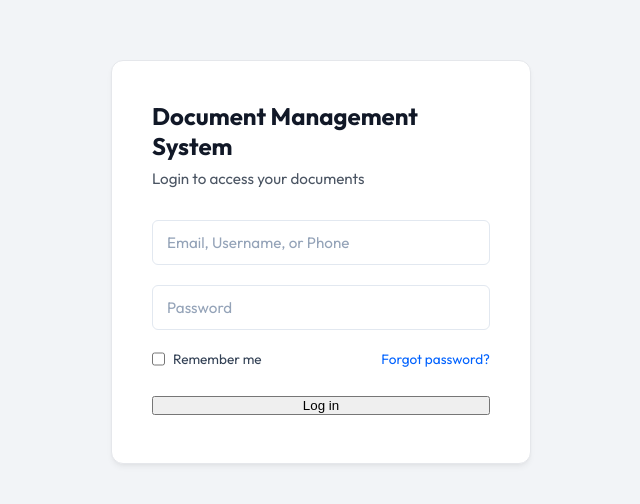
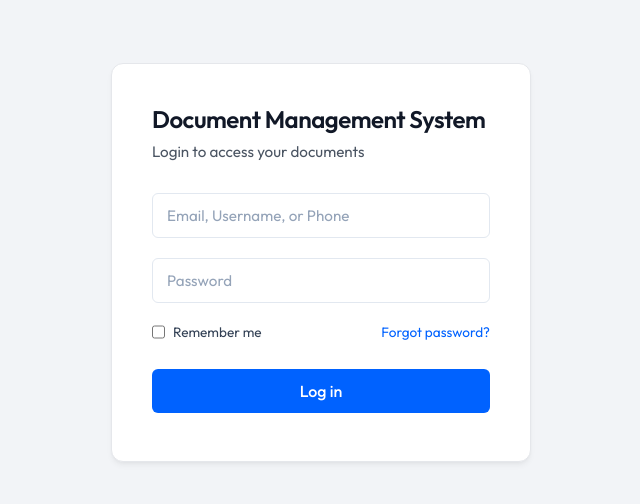
Before and after one commit to hvu05/fe-document, a React (Vite) app: page /login in a window 1280 px wide. Shown: the part 138-642 px from the top of the page, without its empty margins (319-959 px from the left). Built offline with nearby package versions, Linux system fonts and the light colour scheme.

Commit message:
Update index.css

```diff
--- a/src/index.css
+++ b/src/index.css
@@ -66,11 +66,6 @@ body {
 .input-field:focus {
   border-color: var(--accent-blue);
   box-shadow: 0 0 0 3px rgba(0, 98, 255, 0.15);
-#root {
-  width: 100%;
-  min-height: 100vh;
-  display: flex;
-  flex-direction: column;
 }
 
 .input-field::placeholder {
@@ -103,4 +98,4 @@ body {
 h1, h2, h3 {
   font-weight: 600;
   letter-spacing: -0.5px;
-}}
+}
```
